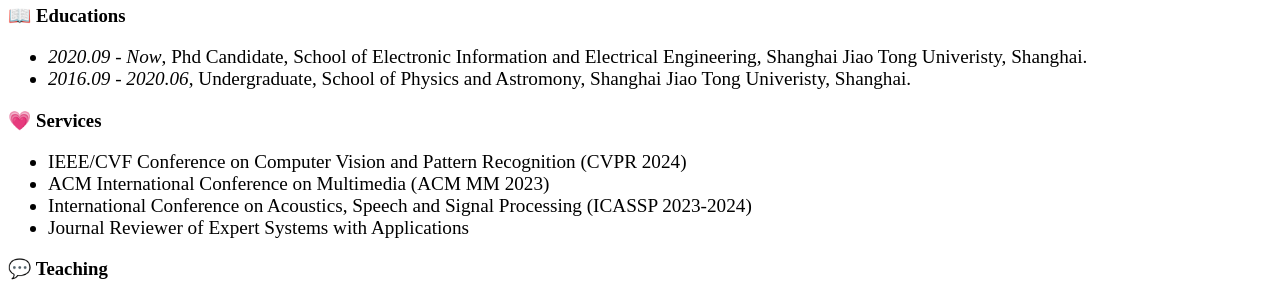
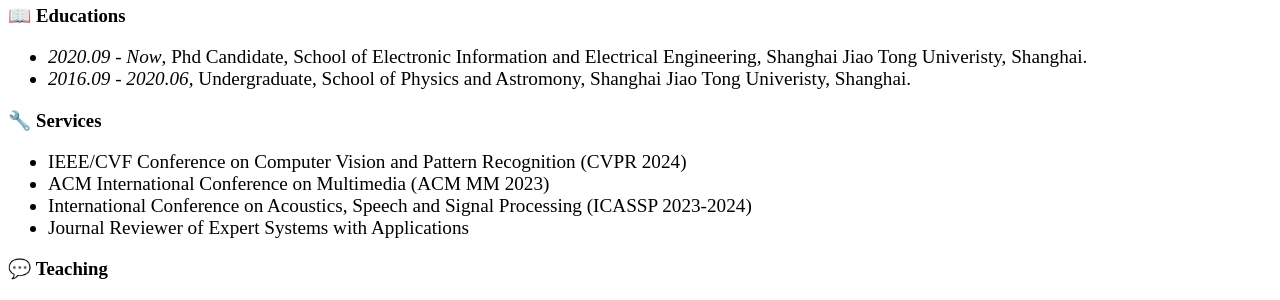
Before and after one commit to jerrynchen/jerrynchen.github.io, a Jekyll site: the page built from _pages/includes/others.md, in a window 1280 px wide. Shown: the part 462-762 px from the top of the page. Built offline with Jekyll 4.4.1, drawn with Linux system fonts in a browser that asks for light colours; our own code applies the rules of GitHub Pages for plain Markdown files.

Commit message:
upload all

```diff
--- a/_pages/includes/others.md
+++ b/_pages/includes/others.md
@@ -7,7 +7,7 @@
 
 </div>
 
-# 💗 Services
+# 🔧 Services
 
 <div class='paper-box-text' style="font-size: larger;" markdown="1">
 
```
